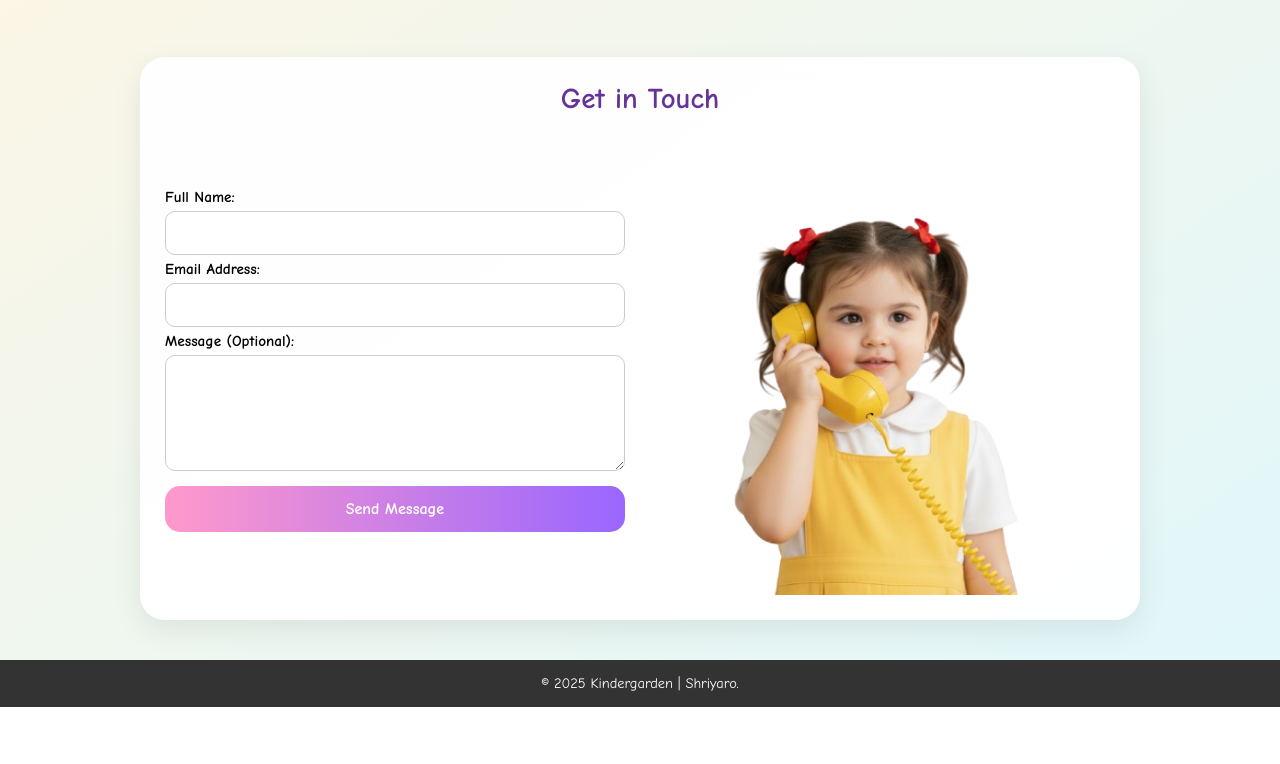
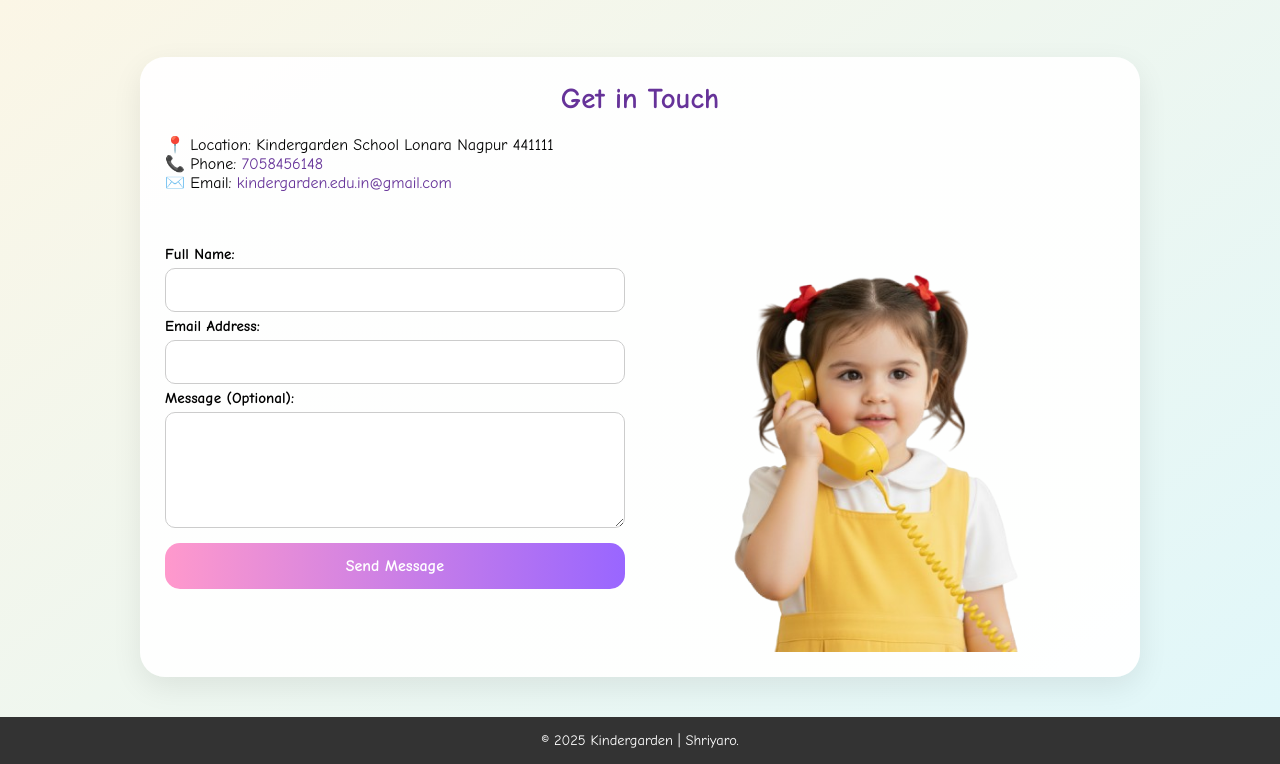
Before and after one commit to yashsawalakhe/KINDERGARDEN-LONARA, a plain HTML site: page contact.html in a window 1280 px wide. Shown: the part 176-940 px from the top of the page. Before the commit the page ends 883 px from the top, so only its background shows below. Drawn offline with Linux system fonts and the light colour scheme.

Commit message:
updated contact page

```diff
--- a/contact.html
+++ b/contact.html
@@ -103,6 +103,16 @@ footer { margin-top:auto; background:#333; color:white; text-align:center; paddi
 <div class="contact-container">
   <h2>Get in Touch</h2>
 
+<!-- Kindergarten Contact Info -->
+<div class="contact-info">
+  <p><span>📍 Location:</span> Kindergarden School Lonara Nagpur 441111</p>
+  <p><span>📞 Phone:</span> <a href="tel:7058456148" style="color:#663399; text-decoration:none;">7058456148</a></p>
+  <p><span>✉️ Email:</span> <a href="mailto:kindergarden.edu.in@gmail.com" style="color:#663399; text-decoration:none;">kindergarden.edu.in@gmail.com</a></p>
+</div>
+
+
+
+
   <div class="contact-box">
     <!-- Form -->
     <form id="contactForm">
```
